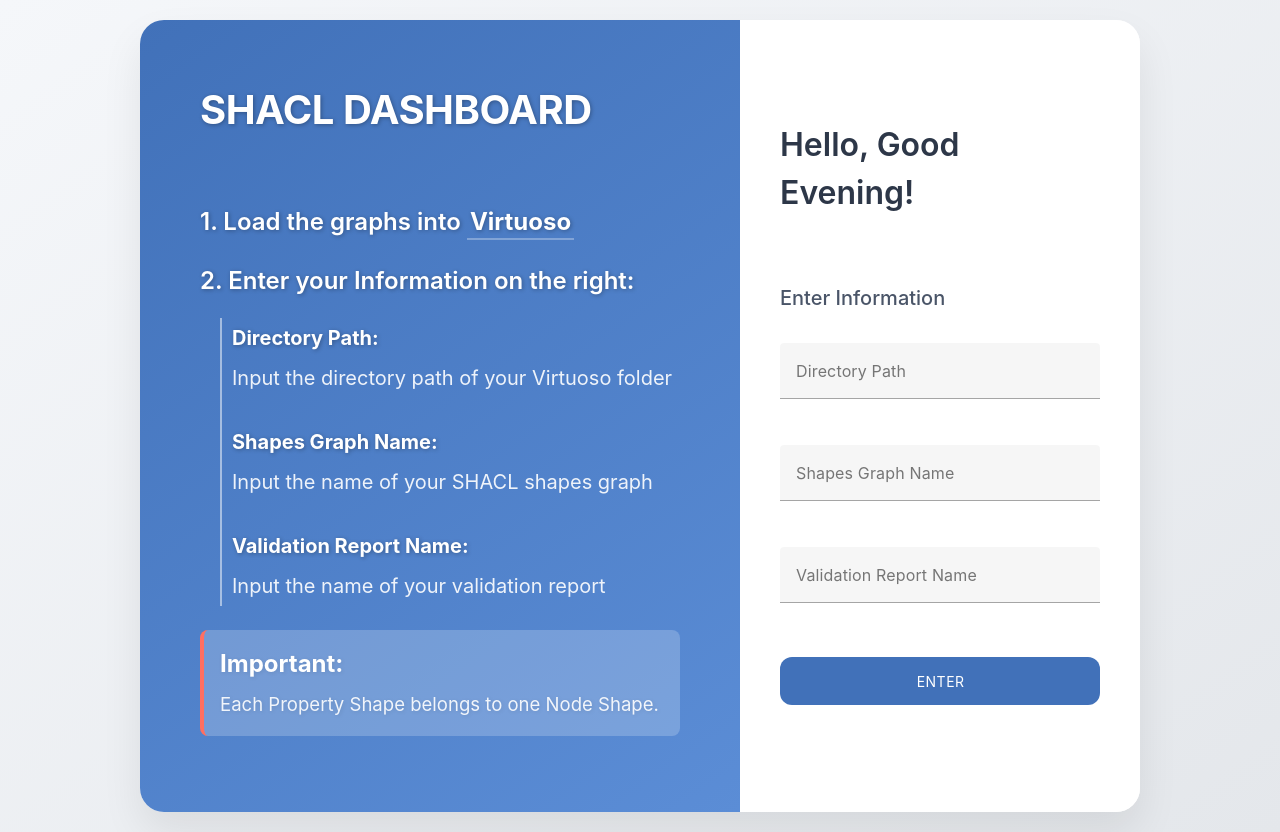
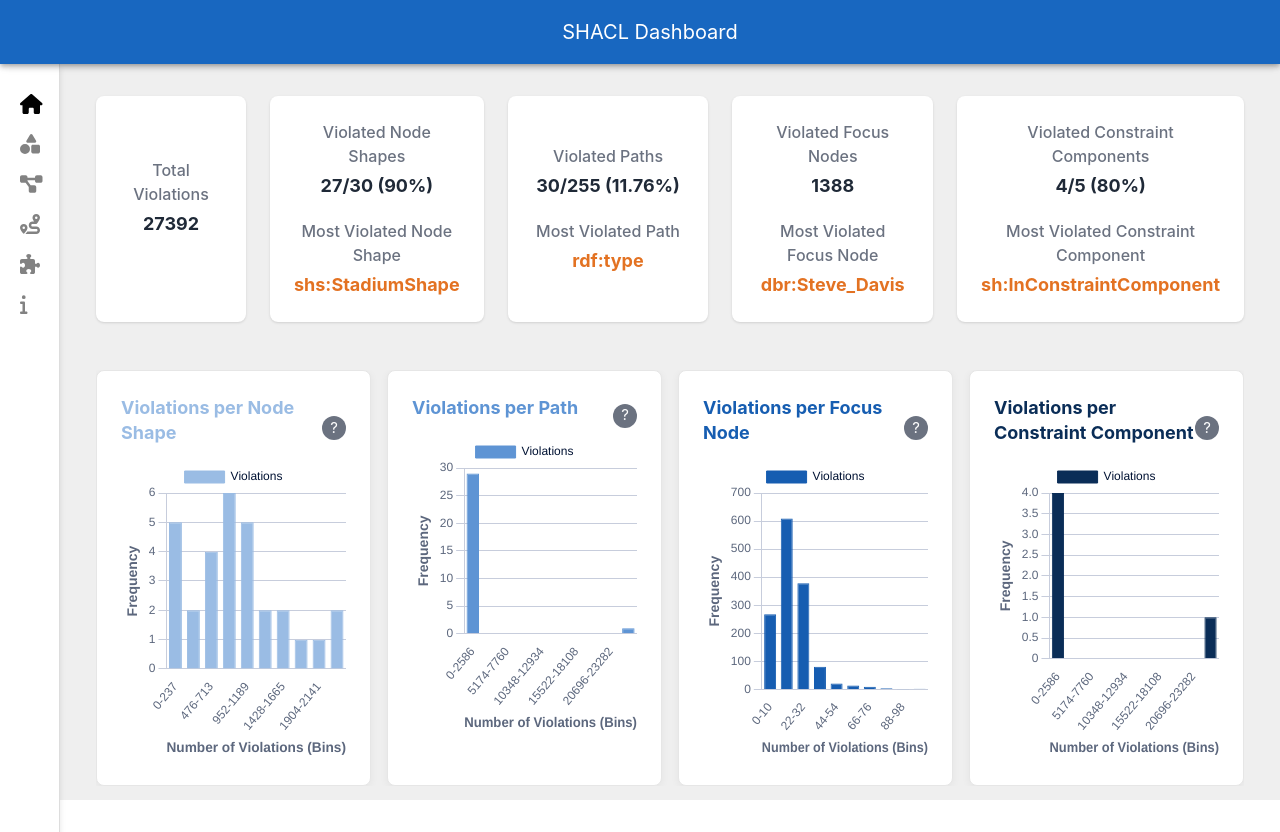
Before and after one commit to DE-TUM/shacl-dashboard, a Vue app in the folder frontend/: page / in a window 1280 px wide. After the commit the page ends 800 px from the top, so only its background shows below. Built offline with nearby package versions, Linux system fonts and the light colour scheme.

Commit message:
Remove Landing Page

```diff
--- a/frontend/src/App.vue
+++ b/frontend/src/App.vue
@@ -1,8 +1,7 @@
 <template>
   <v-app>
-    <!-- Conditionally Render the Landing Page or Main Layout -->
-    <LandingPage v-if="isLandingPage" :handleEnterClick="handleEnterClick" />
-    <MainLayout v-else @updateView="handleViewUpdate" />
+    <!-- Always Render the Main Layout -->
+    <MainLayout />
   </v-app>
 </template>
 
--- a/frontend/src/components/Layout/SideBar.vue
+++ b/frontend/src/components/Layout/SideBar.vue
@@ -27,10 +27,10 @@
       </li>
 
       <!-- Logout button -->
-      <li @click="handleLogout" class="logout-item">
+      <!-- <li @click="handleLogout" class="logout-item">
         <FontAwesomeIcon :icon="faPowerOff" class="menu-icon" />
         <span v-if="isExpanded" class="menu-text">Log out</span>
-      </li>
+      </li> -->
     </ul>
 
     <!-- Confirmation Modal -->
@@ -51,7 +51,7 @@ const isExpanded = ref(false);
 const sidebarWidth = ref(60);
 
 const menuItems = [
-  { name: 'Home', label: 'Home', icon: faHome, route: '/home' },
+  { name: 'Home', label: 'Home', icon: faHome, route: '/' },
   { name: 'Shape View', label: 'Shapes', icon: faShapes, route: '/shapes' },
   { name: 'Focus Node View', label: 'Focus Nodes', icon: faProjectDiagram, route: '/focus-nodes' },
   { name: 'Property Path View', label: 'Property Paths', icon: faRoute, route: '/property-paths' },
--- a/frontend/src/router/index.js
+++ b/frontend/src/router/index.js
@@ -18,8 +18,8 @@ import PropertyPathView from "@/components/Views/PropertyPathView.vue";
 import AboutUs from "@/components/Overviews/AboutUs.vue";
 
 const routes = [
-  { path: "/", name: "LandingPage", component: LandingPage }, // Landing page route
-  { path: "/home", name: "Home", component: MainContent }, // Main content after landing page
+  //{ path: "/", name: "LandingPage", component: LandingPage }, // Landing page route
+  { path: "/", name: "Home", component: MainContent }, // Main content after landing page
   { path: "/shapes", name: "ShapeOverview", component: ShapeOverview },
   { path: "/shapes/:shapeId", name: "ShapeView", component: ShapeView },
   { path: "/constraints", name: "ConstraintOverview", component: ConstraintOverview },
```
